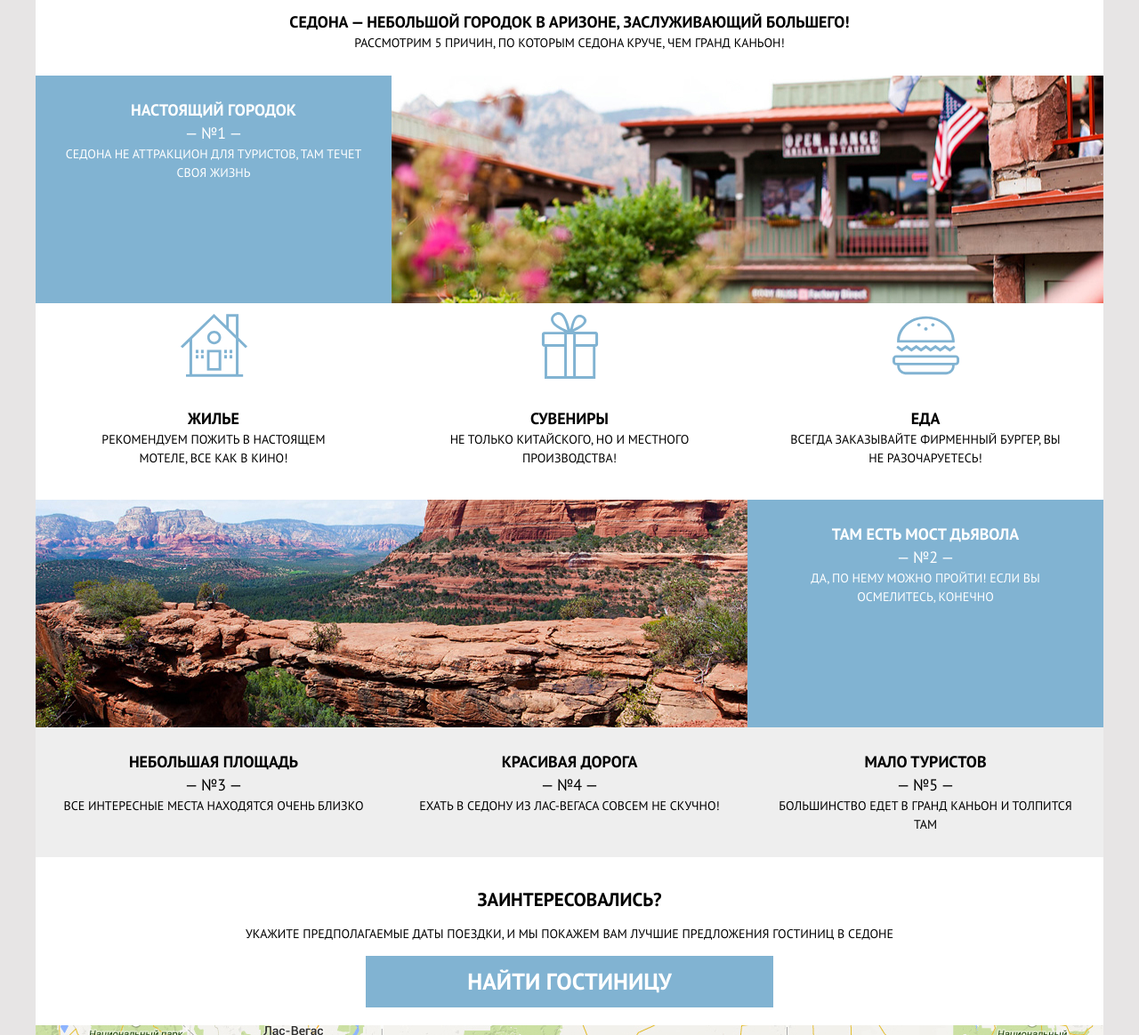
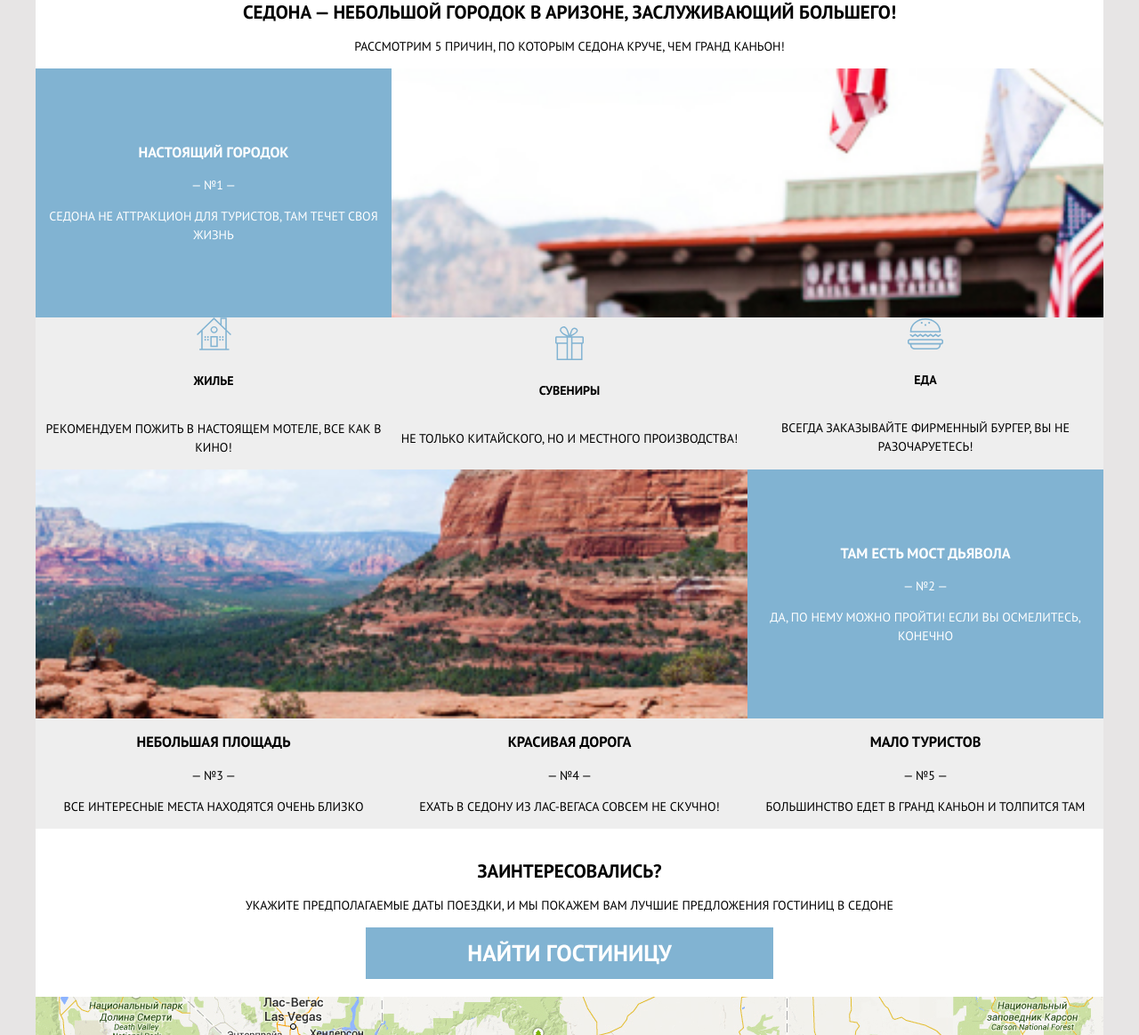
Before and after one commit to artemevskih/581221-sedona-24, a website: page source/index.html in a window 1280 px wide. Shown: the part 602-1766 px from the top of the page at 89% size. Drawn offline with nearby package versions, Linux system fonts and the light colour scheme; files that its build step writes are made by us from their sources.

Commit message:
переделал benefits

```diff
--- a/source/index.html
+++ b/source/index.html
@@ -58,32 +58,23 @@
       <div class="page-main__wrapper">
         <section class="page-main__benefits benefits">
           <header class="benefits__caption">
-            <div class="benefits__container">
-              <h2 class="benefits__title benefits__title--large">
+            <h2>
               Седона — небольшой городок в Аризоне, заслуживающий большего!
             </h2>
-              <p class="benefits__text">
+            <p>
               Рассмотрим 5 причин, по которым Седона круче, чем гранд каньон!
             </p>
-            </div>
           </header>
           <ul class="benefits__list">
-            <li class="benefits__item benefits__item--large">
-              <div class="benefits__container benefits__container--large">
-                <h3 class="benefits__title benefits__title--count">
+            <li class="benefits__item benefits__item--color benefits__item--count">
+              <h3>
                 Настоящий городок
               </h3>
-                <p class="benefits__text">
+              <p>
                 Седона не аттракцион для туристов, там течет своя жизнь
               </p>
-              </div>
-              <p class="benefits__picture">
-                <picture>
-                  <source media="(min-width: 1200px)" srcset="img/photo-city-desktop@1x.jpg">
-                  <source media="(min-width: 768px)" srcset="img/photo-city-tablet@1x.jpg">
-                  <img src="img/photo-city@1x1.jpg" alt="Фото города" width="520" height="260" />
-                </picture>
-              </p>
+            </li>
+            <li class="benefits__item benefits__item--picture">
             </li>
             <li class="benefits__item benefits__item--sub">
               <span class="benefits__icon">
@@ -101,14 +92,12 @@
                   <path d="M30.1769 24.1128H28.6106V26.0968H30.1769V24.1128Z" fill="#81B3D2"/>
                 </svg>
               </span>
-              <div class="benefits__container benefits__container--sub ">
-                <h4 class="benefits__title benefits__title--sub">
+              <h4>
                 Жилье
               </h4>
-                <p class="benefits__text">
+              <p>
                 Рекомендуем пожить в настоящем мотеле, все как в кино!
               </p>
-              </div>
             </li>
             <li class="benefits__item benefits__item--sub">
               <span class="benefits__icon">
@@ -116,14 +105,12 @@
                   <path d="M30.5778 11.2058H30.527H18.1841C25.0921 7.76156 25.6508 5.58358 25.3968 4.36796C24.8381 2.39259 22.5524 0.873068 20.419 1.68348C17.6254 2.74714 16.8635 6.9005 16.1016 9.88889C15.1365 6.84985 14.2222 3.0004 12.0381 1.02502C11.4286 0.467863 10.5143 -0.0892942 9.14286 0.0120071C7.11111 0.21461 4.21587 2.69649 5.43492 5.48228C6.55238 8.16676 10.2603 9.88888 12.7492 11.2565H1.42222C0.609524 11.2565 0 11.9149 0 12.6747V18.3475C0 19.158 0.660317 19.7658 1.42222 19.7658H1.5746V38H30.527V19.7658H30.5778C31.3905 19.7658 32 19.1073 32 18.3475V12.6747C32 11.8643 31.3397 11.2058 30.5778 11.2058ZM21.2317 2.94975C22.2984 2.79779 23.7206 3.6082 23.873 4.57057C24.0762 5.93813 22.1968 7.2044 21.3333 7.76156C20.0635 8.62262 18.8444 9.07847 17.6762 9.78758C18.0825 7.91351 18.946 3.25365 21.2317 2.94975ZM9.75238 7.91351C8.63492 7.15375 6.50159 5.68488 6.55238 4.01341C6.60317 2.18999 9.44762 0.721116 10.9714 2.08868C12.9016 3.76016 13.8159 7.66026 14.527 10.3954C12.9016 9.58498 11.3778 8.97717 9.75238 7.91351ZM12.7492 36.4805H3.04762V19.7658H12.7492V36.4805ZM12.7492 18.2462H1.52381V12.7253H12.7492V18.2462ZM17.8286 36.4805H14.2222V12.7253H17.8286V36.4805ZM29.0032 36.4805H19.3524V19.7658H29.054V36.4805H29.0032ZM30.4762 18.2462H19.3524V12.7253H30.4762V18.2462Z" fill="#81B3D2"/>
                 </svg>
               </span>
-              <div class="benefits__container benefits__container--sub">
-                <h4 class="benefits__title benefits__title--sub">
+              <h4>
                 Сувениры
               </h4>
-                <p class="benefits__text">
+              <p>
                 Не только китайского, но и местного производства!
               </p>
-              </div>
             </li>
             <li class="benefits__item benefits__item--sub">
               <span class="benefits__icon">
@@ -136,63 +123,55 @@
                   <path d="M24.1995 6.12866C24.7793 6.12866 25.2493 5.6751 25.2493 5.1156C25.2493 4.5561 24.7793 4.10254 24.1995 4.10254C23.6196 4.10254 23.1496 4.5561 23.1496 5.1156C23.1496 5.6751 23.6196 6.12866 24.1995 6.12866Z" fill="#81B3D2"/>
                 </svg>
               </span>
-              <div class="benefits__container benefits__container--sub">
-                <h4 class="benefits__title benefits__title--sub">
+              <h4>
                 Еда
               </h4>
-                <p class="benefits__text">
+              <p>
                 Всегда заказывайте фирменный бургер, вы не разочаруетесь!
               </p>
-              </div>
             </li>
-            <li class="benefits__item benefits__item--large">
-              <div class="benefits__container benefits__container--large">
-                <h3 class="benefits__title benefits__title--count">
+            <li class="benefits__item benefits__item--color benefits__item--count">
+              <h3>
                 Там есть мост Дьявола
               </h3>
-                <p class="benefits__text">
+              <p>
                 Да, по нему можно пройти! Если вы осмелитесь, конечно
               </p>
-              </div>
-              <p class="benefits__picture benefits__picture--reverse">
-                <picture>
-                  <source media="(min-width: 1200px)" srcset="img/photo-bridge-desktop@1x.jpg">
-                  <source media="(min-width: 768px)" srcset="img/photo-bridge-tablet@1x.jpg">
-                  <img src="img/photo-bridge@1x1.jpg" alt="Фото города" width="520" height="260" />
-                </picture>
+            </li>
+            <li class="benefits__item benefits__item--picture benefits__item--picture_reverse">
+            </li>
+            <li class="benefits__item benefits__item--count">
+              <h3>
+                Небольшая площадь
+              </h3>
+              <p>
+                Все интересные места находятся очень близко
               </p>
             </li>
-            <li class="benefits__item">
-              <div class="benefits__container">
-                <h3 class="benefits__title benefits__title--count">
-                  Небольшая площадь
-                </h3>
-                <p class="benefits__text">
-                  Все интересные места находятся очень близко
-                </p>
-              </div>
-            </li>
-            <li class="benefits__item">
-              <div class="benefits__container">
-                <h3 class="benefits__title benefits__title--count">
+            <li class="benefits__item benefits__item--count">
+              <h3>
                 Красивая дорога
               </h3>
-                <p class="benefits__text">
+              <p>
                 Ехать в Седону из Лас-Вегаса совсем не скучно!
               </p>
-              </div>
             </li>
-            <li class="benefits__item">
-              <div class="benefits__container">
-                <h3 class="benefits__title benefits__title--count">
+            <li class="benefits__item benefits__item--count">
+
+                <h3>
                   Мало туристов
                 </h3>
-                <p class="benefits__text">
+                <p>
                   Большинство едет в Гранд Каньон и толпится там
                 </p>
-              </div>
             </li>
           </ul>
+
+
+
+
+
+
         </section>
         <section class="page-main__hotel-search hotel-search">
           <div class="hotel-search__wrapper">
--- a/source/sass/blocks/benefits.scss
+++ b/source/sass/blocks/benefits.scss
@@ -1,42 +1,11 @@
-.benefits {
-  background-color: $white;
+.benefits__caption {
   text-align: center;
-  counter-reset: numbers;
-}
-
-.benefits__container {
-  padding: 26px;
-}
-
-.benefits__title {
-  font-size: 18px;
-  font-weight: bold;
-  line-height: 26px;
-  margin: 0;
-
-  &--count::after {
-    display: block;
-    counter-increment: numbers;
-    content: "— №" counter(numbers) " —";
-
-    font-size: 18px;
-    font-style: normal;
-    font-weight: 400;
-  }
-}
-
-.benefits__text {
-  margin: 0;
 }
 
 .benefits__list {
+  counter-reset: numbers;
   display: grid;
-  background-color: $light-blue;
-  background-image: url("../../img/arrow-background.svg");
-  background-size: 768px 37px;
-  background-position: center top;
-  background-repeat: no-repeat;
-  padding-top: 37px;
+  background-color: #ffffff;
 
   @media (min-width: $tablet-width) {
     grid-template-columns: 1fr 1fr 1fr;
@@ -47,63 +16,49 @@
 
 .benefits__item {
   background-color: $grey;
+  display: flex;
+  flex-direction: column;
+  justify-content: center;
+  text-align: center;
 
-  &--large {
+  &--picture {
+    width: 100%;
+    min-height: 280px;
+    height: auto;
+    background-image: url("/img/photo-city@1x1.jpg");
+    background-repeat: no-repeat;
+    background-size: cover;
+
+    &_reverse {
+      background-image: url("/img/photo-bridge@1x1.jpg");
+    }
+  }
+
+  &--color {
     background-color: $light-blue;
     color: $white;
   }
 
-  &--sub {
-    background-color: $white;
-    text-align: left;
-    display: flex;
-    flex-direction: row;
-    align-items: center;
-    padding: 10px 20px;
+  &--count {
+    &::after {
+      display: block;
+      counter-increment: numbers;
+      content: "— №" counter(numbers) " —";
+    }
   }
 
   @media (min-width: $tablet-width) {
-    &--large {
-      grid-column: 1/-1;
+    &--picture {
+      grid-column: 2/4;
 
-      display: grid;
-      grid-template-columns: 1fr 1fr 1fr;
-    }
-
-    &--sub {
-      flex-direction: column;
-      text-align: center;
+      &_reverse {
+        grid-column: 1/3;
+        grid-row: 3/4;
+      }
     }
   }
 }
 
-.benefits__picture {
-  display: block;
-  margin: 0;
-  padding: 0;
-  max-height: 260px;
-  overflow: hidden;
-
-  @media (min-width: $tablet-width) {
-    grid-column: 2/4;
-    max-height: 256px;
-
-    &--reverse {
-      grid-column: 1/3;
-      grid-row: 1;
-    }
-  }
+.benefits__item p {
+  order: 1;
 }
-
-.benefits__picture img {
-  display: block;
-  width: 100%;
-  height: auto;
-}
-
-.benefits__icon svg {
-  @media (min-width: $tablet-width) {
-    width: 75px;
-    height: 75px;
-  }
-}
```
Lines whose indentation alone changed are shown as unchanged.
